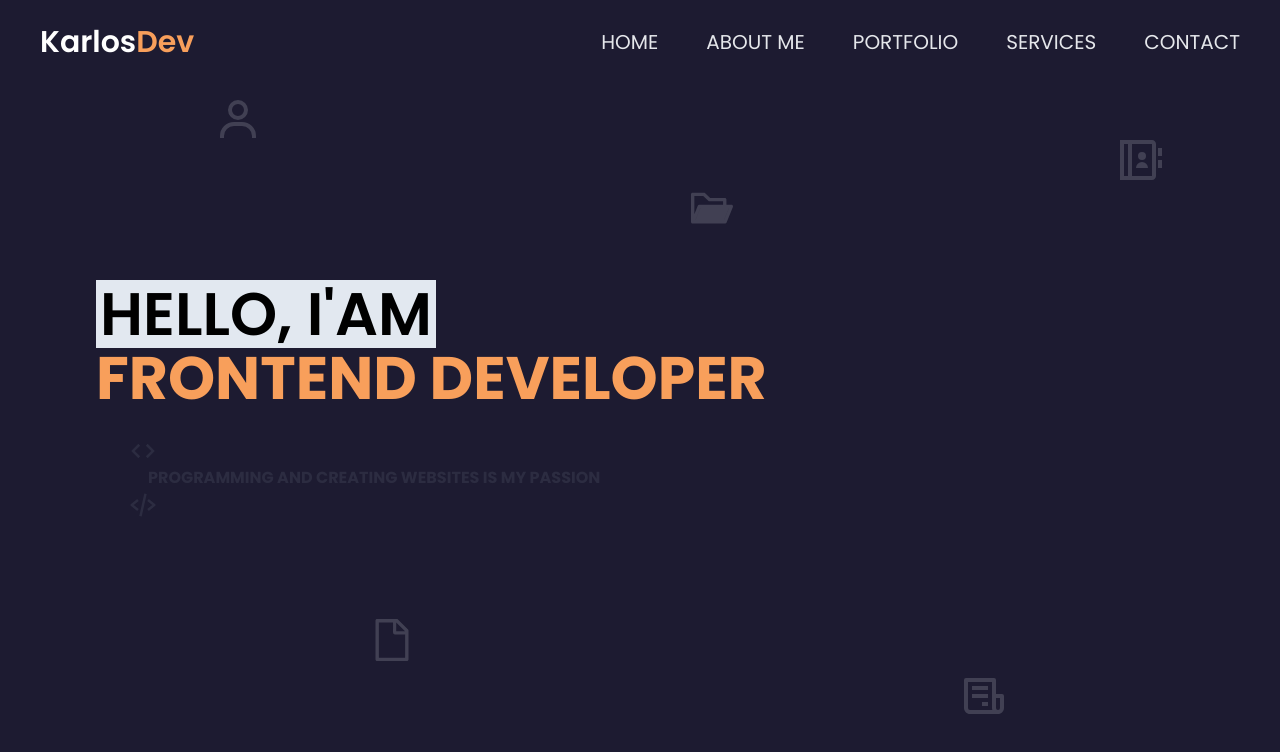
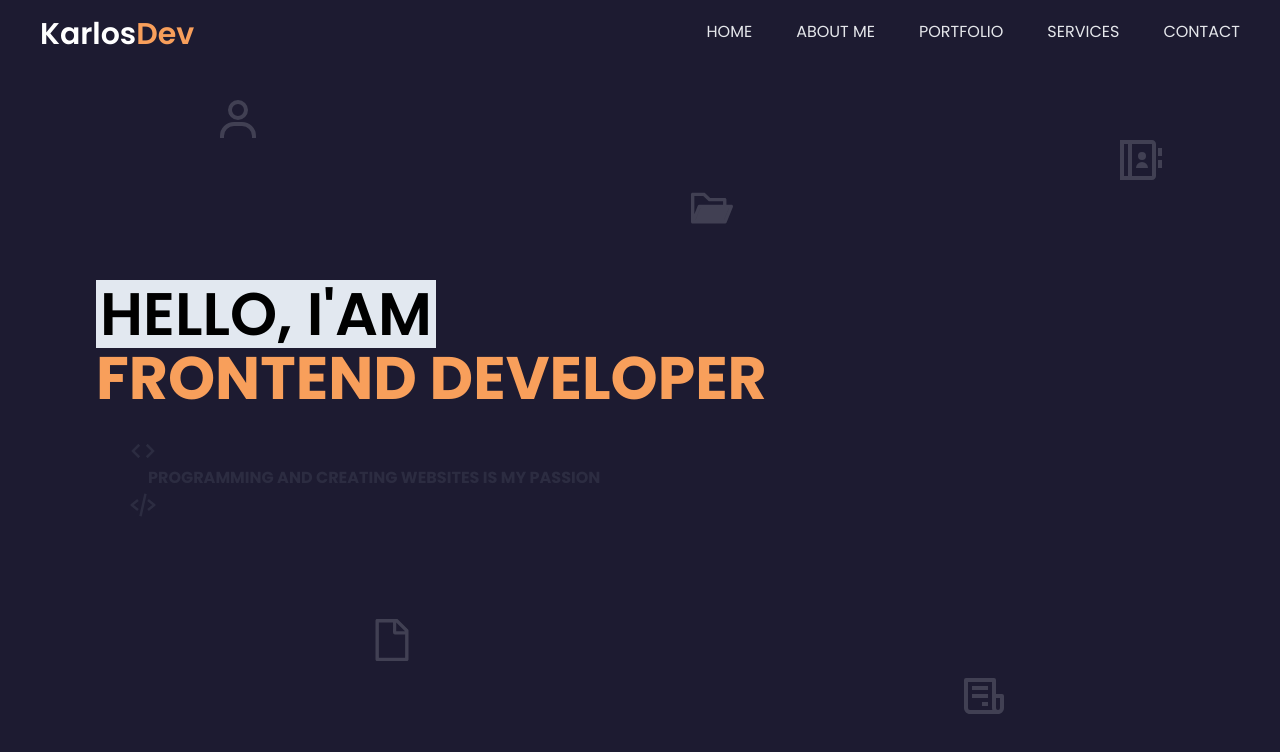
Before and after one commit to Skwar20/Portfolio-react, a React (Vite) app: page / in a window 1280 px wide. Shown: the top 752 px of the page. Built offline with nearby package versions, Linux system fonts and the light colour scheme.

Commit message:
added eventlistener on scrollY and function changeBackground of the navbar

```diff
--- a/index.html
+++ b/index.html
@@ -4,7 +4,10 @@
 <head>
   <meta charset="UTF-8" />
   <meta name="viewport" content="width=device-width, initial-scale=1.0" />
-  <title>Vite + React</title>
+  <meta name="description"
+    content="Projektowanie i tworzenie nowoczesnych responsywnych stron internetowych, zadbane pozycjonowanie w google oraz umieszczenie stron na hosting">
+  <link rel="icon" href="./public/logoKarlosDev.webp">
+  <title>KarlosDev | Web developer</title>
   <link rel="preconnect" href="https://fonts.googleapis.com">
   <link href="https://fonts.googleapis.com/css2?family=Poppins:wght@200;300;400;600;700&display=swap" rel="stylesheet">
 
--- a/src/App.jsx
+++ b/src/App.jsx
@@ -4,6 +4,7 @@ function App() {
     <div>
       <Nav />
       <Header />
+      <About />
     </div>
   );
 }
--- a/src/components/Burger.jsx
+++ b/src/components/Burger.jsx
@@ -2,7 +2,7 @@ import React from 'react';
 import { RxHamburgerMenu } from 'react-icons/rx';
 const Burger = () => {
   return (
-    <div className='fixed right-5 top-6 z-20'>
+    <div className='fixed right-5 top-3 z-20'>
       <RxHamburgerMenu className='text-3xl' />
     </div>
   );
--- a/src/index.css
+++ b/src/index.css
@@ -23,6 +23,6 @@ body {
 
 @layer components {
   .navLink {
-    @apply relative my-9 text-2xl font-normal text-gray-200 uppercase md:my-0 md:ml-4 md:text-base lg:mx-5 xl:ml-7 xl:text-xl before:absolute before:left-0 before:-bottom-1 before:w-full before:h-0.5 before:bg-fourth before:scale-0 hover:before:scale-100 before:duration-500;
+    @apply relative my-9 text-2xl font-normal text-gray-200 uppercase md:my-0 md:ml-4 md:text-base lg:mx-5 xl:ml-6 xl:text-base before:absolute before:left-0 before:-bottom-0 before:w-full before:h-0.5 before:bg-fourth before:scale-0 hover:before:scale-100 before:duration-500;
   }
 }
--- a/src/pages/About.jsx
+++ b/src/pages/About.jsx
@@ -1,7 +1,7 @@
 import React from 'react';
 
 const AboutUs = () => {
-  return <div>AboutUs</div>;
+  return <div className='h-screen'></div>;
 };
 
 export default AboutUs;
--- a/src/pages/Nav.jsx
+++ b/src/pages/Nav.jsx
@@ -4,12 +4,25 @@ import { Burger, LinkNav } from '../components';
 
 const Nav = () => {
   const [menuOpen, setMenuOpen] = useState(false);
+  const [navBar, setNavBar] = useState(false);
+
   const handleToggleMenu = () => {
     setMenuOpen((prev) => !prev);
   };
+
+  const changeBackground = () => {
+    window.scrollY >= 100 ? setNavBar(true) : setNavBar(false);
+  };
+
+  window.addEventListener('scroll', changeBackground);
   return (
     <div className='fixed z-50'>
-      <nav>
+      <nav
+        className={`${
+          navBar ? 'bg-third' : 'bg-transparent'
+        } w-screen h-14 xl:h-[4rem] duration-300`}
+      >
+        {/* Telefony */}
         <div
           className={`${
             menuOpen ? 'translate-x-0' : 'translate-x-full'
@@ -19,7 +32,7 @@ const Nav = () => {
           <LinkNav />
         </div>
         <a href=''>
-          <h2 className='text-2xl font-semibold  md:text-3xl lg:text-3xl fixed top-6 left-5 xl:left-10'>
+          <h2 className='fixed top-3 left-5 text-2xl font-semibold  md:text-3xl lg:text-3xl xl:top-4 xl:left-10'>
             Karlos
             <span className=' text-fourth'>Dev</span>
           </h2>
@@ -30,7 +43,8 @@ const Nav = () => {
         >
           <Burger />
         </div>
-        <div className='hidden  md:flex fixed right-5 top-7'>
+        {/* Tablet */}
+        <div className='hidden  md:flex fixed right-5 md:top-4 xl:top-5'>
           <LinkNav />
         </div>
       </nav>
--- a/tailwind.config.cjs
+++ b/tailwind.config.cjs
@@ -9,7 +9,7 @@ module.exports = {
       colors: {
         first: '#1d1b31',
         seconds: '#19192e',
-        third: '#292957',
+        third: '#141430',
         fourth: '#f89f5b',
       },
     },
```
Also changed, not shown: public/logoKarlosDev.webp (added).
